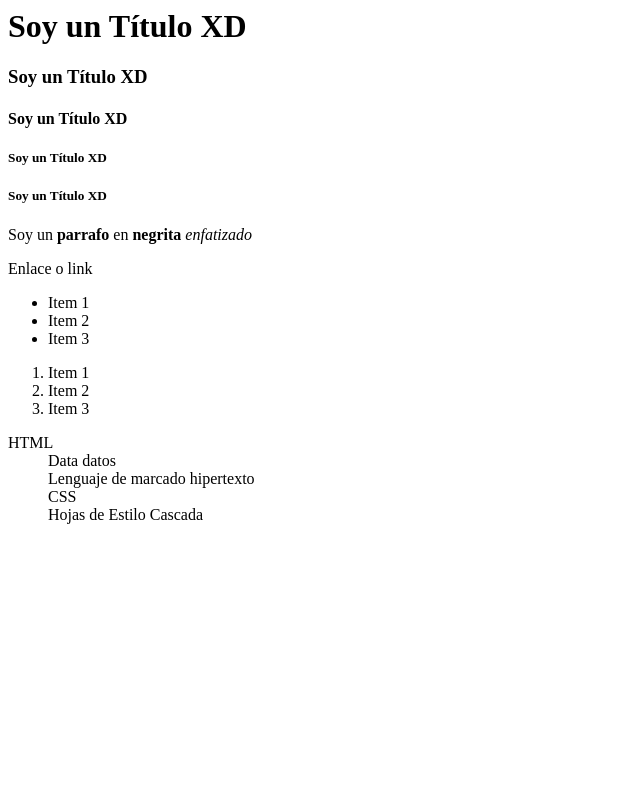
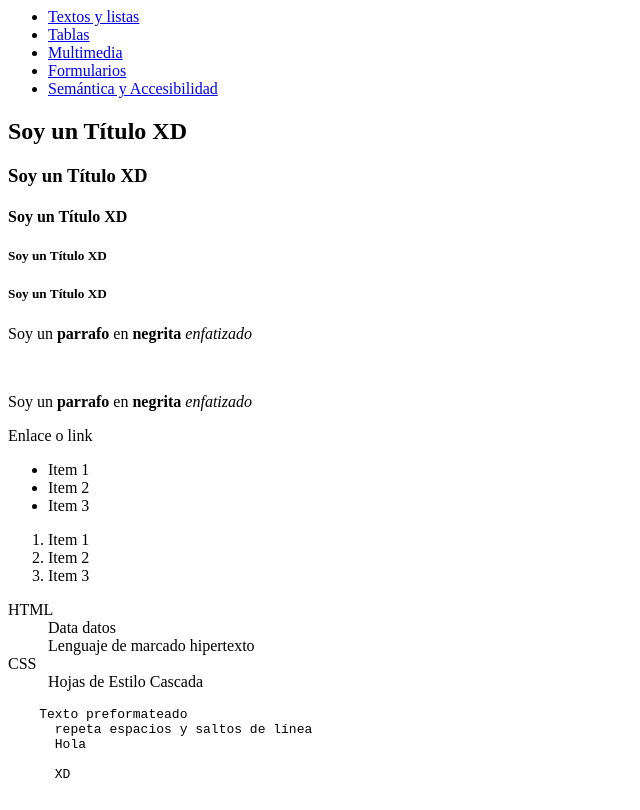
Before and after one commit to Miles-Arts/talentoTech, a plain HTML site: page index.html in a window 1280 px wide. Shown: the whole page, without its empty margins (0-640 px from the left). Drawn offline with Linux system fonts and the light colour scheme.

Commit message:
html basic

```diff
--- a/index.html
+++ b/index.html
@@ -1,11 +1,32 @@
 <!DOCTYPE html5>
-<html>
+<html lang="es">
+    <!-- atributos  -->
 
     <head>
 
     </head>
 
+
+
+
     <body>
+        <header>
+            <nav>
+                <ul>
+                    <li> <a href="https://www.google.com">Textos y listas</a></li>
+                    <li> <a href="#tablas">Tablas</a></li>
+                    <li> <a href="#Multimedia">Multimedia</a></li>
+                    <li> <a href="#Formularios">Formularios</a></li>
+                    <li> <a href="#semantica">Semántica y Accesibilidad</a></li>
+                </ul>
+            </nav>
+
+        </header>
+
+        <main>
+<section id="#tablas">
+
+
 
          <h1>Soy un Título XD</h1>  <!-- //Sólo puede haber 1 -->
          <h3>Soy un Título XD</h3>
@@ -14,6 +35,8 @@
          <h5>Soy un Título XD</h5>
 
 
+        <p>Soy un <strong>parrafo</strong> en <b>negrita</b> <em>enfatizado</em></p>
+        <br>
         <p>Soy un <strong>parrafo</strong> en <b>negrita</b> <em>enfatizado</em></p>
         <!-- //etiquetas semánticas -->
 
@@ -37,9 +60,22 @@
             <dt>HTML</dt>
             <dd>Data datos</dd>
             <dd>Lenguaje de marcado hipertexto</dd>
-            <dd>CSS</dd>
+            <dt>CSS</dt>
             <dd>Hojas de Estilo Cascada</dd>
         </dl>
+
+        <pre>
+    Texto preformateado
+      repeta espacios y saltos de línea
+      Hola
+
+      XD
+        </pre>
+
+        <!-- <hr> línea horizontal -->
+        </section>
+        </main>
+    <footer></footer>
 
     </body>
 
```
